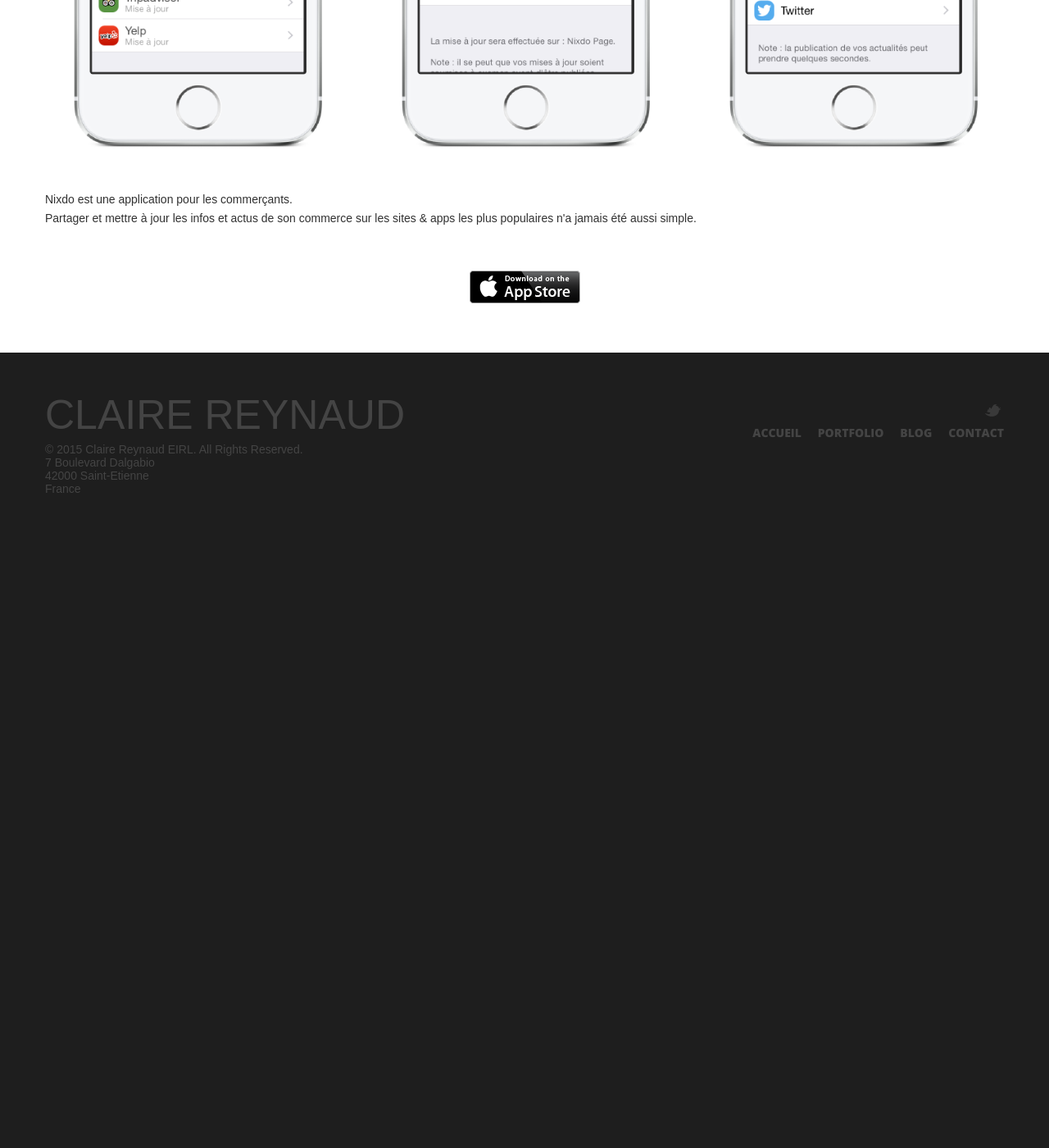
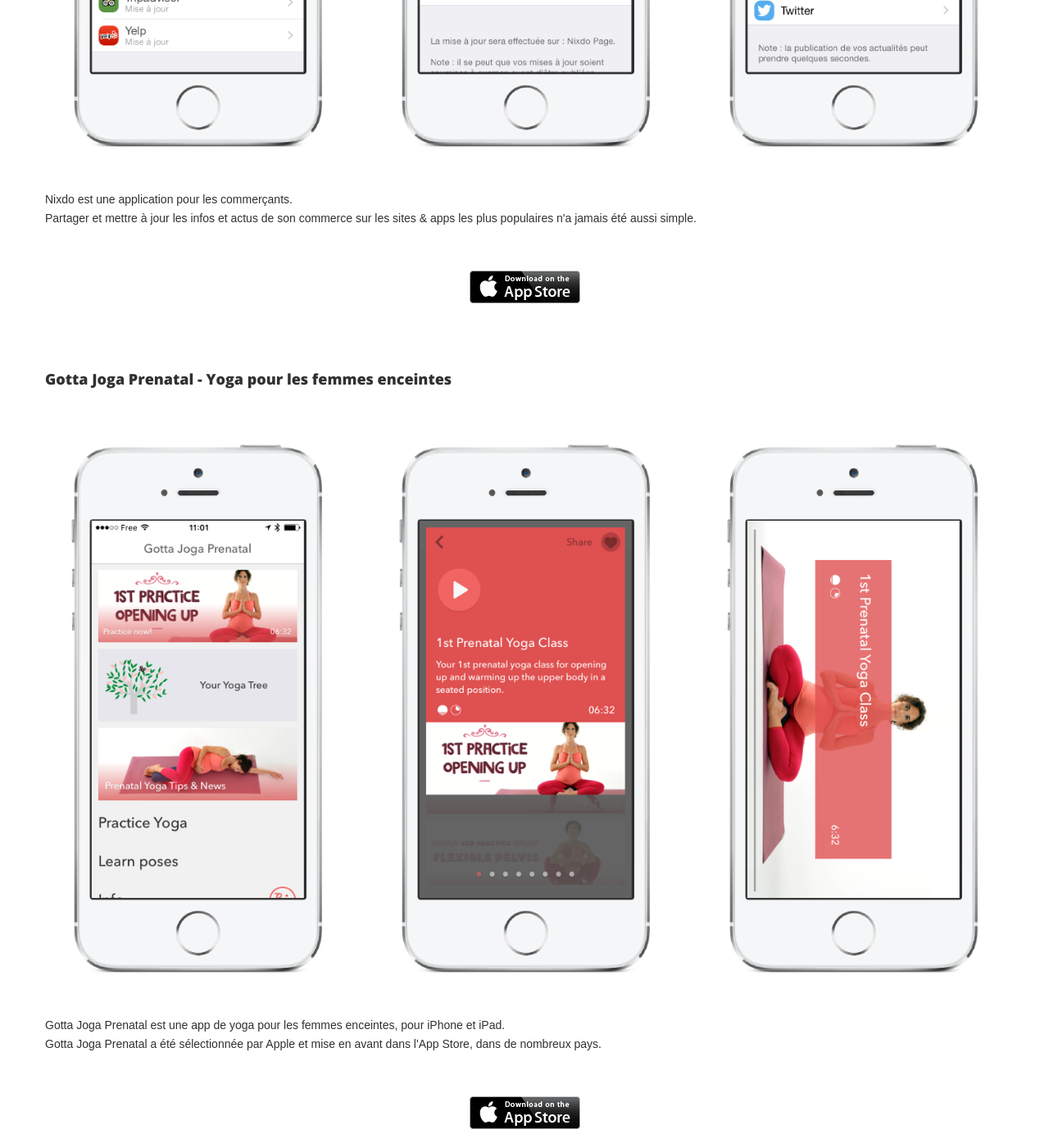
Before and after one commit to creynaud/creynaud.github.io, a Jekyll site: the page built from portfolio-fr.html, in a window 1280 px wide and 1400 px high, scrolled down 6169 px. Shown: the whole window at 82% size. Built offline with Jekyll 4.4.1, drawn with Linux system fonts in a browser that asks for light colours; nearby versions of some CDN libraries; comment, search, counter and statistics services are not loaded; before the commit the page ends 6799 px from its top, so only the background shows below that.

Commit message:
Adding Gotta Joga Prenatal in my portfolio

```diff
--- a/portfolio-fr.html
+++ b/portfolio-fr.html
@@ -205,5 +205,34 @@
                 </a>
             </div>
         </div>
+        <div class="row padding-top">
+            <div class="span12">
+                <h3>Gotta Joga Prenatal - Yoga pour les femmes enceintes</h3>
+            </div>
+        </div>
+        <div class="row">
+            <div class="span4 center-image">
+                <img src="/images/prenatal1.png">
+            </div>
+            <div class="span4 center-image">
+                <img src="/images/prenatal2.png">
+            </div>
+            <div class="span4 center-image">
+                <img src="/images/prenatal3.png">
+            </div>
+        </div>
+        <div class="row">
+            <div class="span12">
+                <p>Gotta Joga Prenatal est une app de yoga pour les femmes enceintes, pour iPhone et iPad.</p>
+                <p>Gotta Joga Prenatal a été sélectionnée par Apple et mise en avant dans l'App Store, dans de nombreux pays.</p>
+            </div>
+        </div>
+        <div class="row padding-top center-image">
+            <div class="span12">
+                <a href="https://itunes.apple.com/us/app/id1089875636?at=11lGi9">
+                    <img src="/images/download-app-store-button.png">
+                </a>
+            </div>
+        </div>
     </div>
 </div>
```
Also changed, not shown: portfolio.html (+29 -0 lines), images/prenatal1.png (added), images/prenatal2.png (added), images/prenatal3.png (added).
